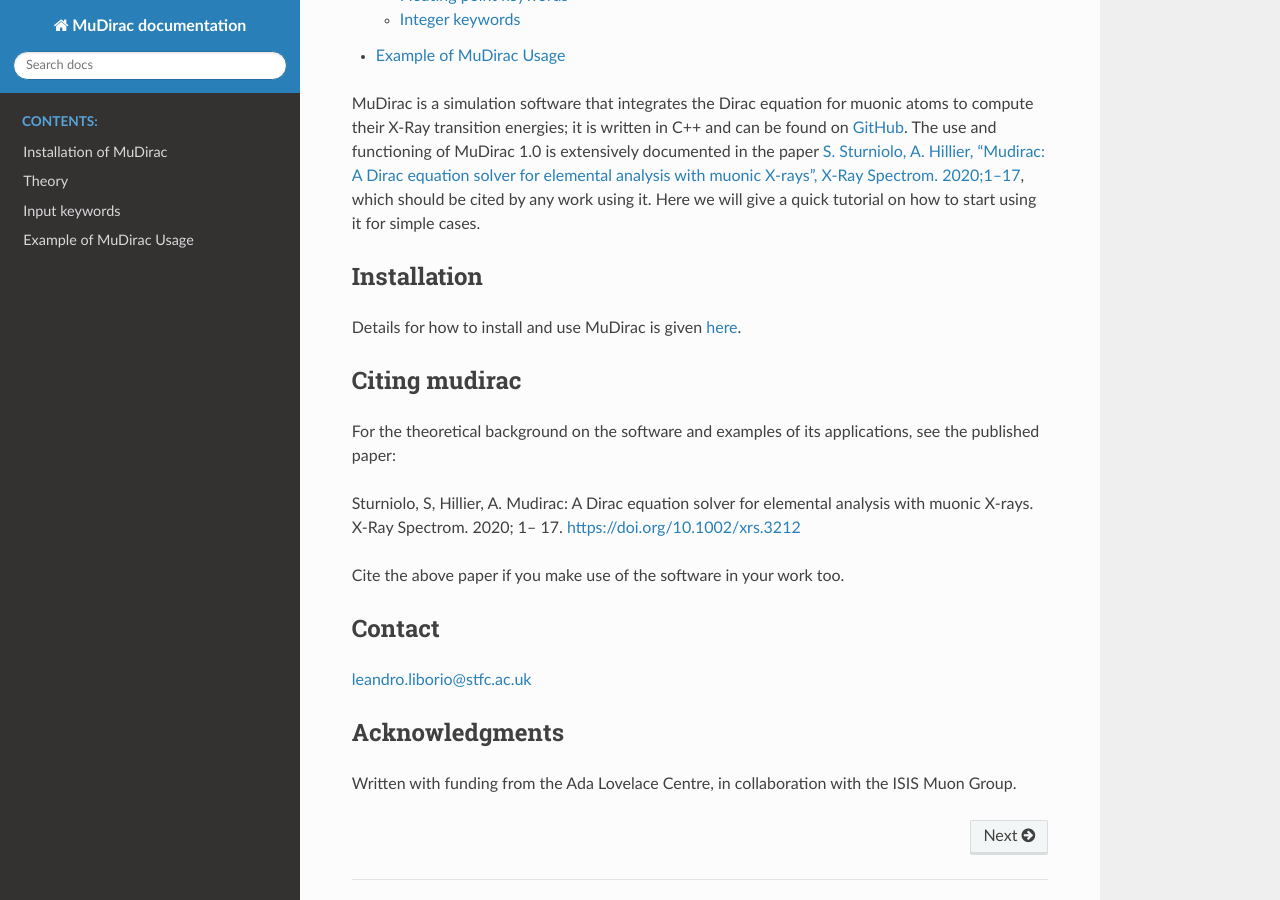
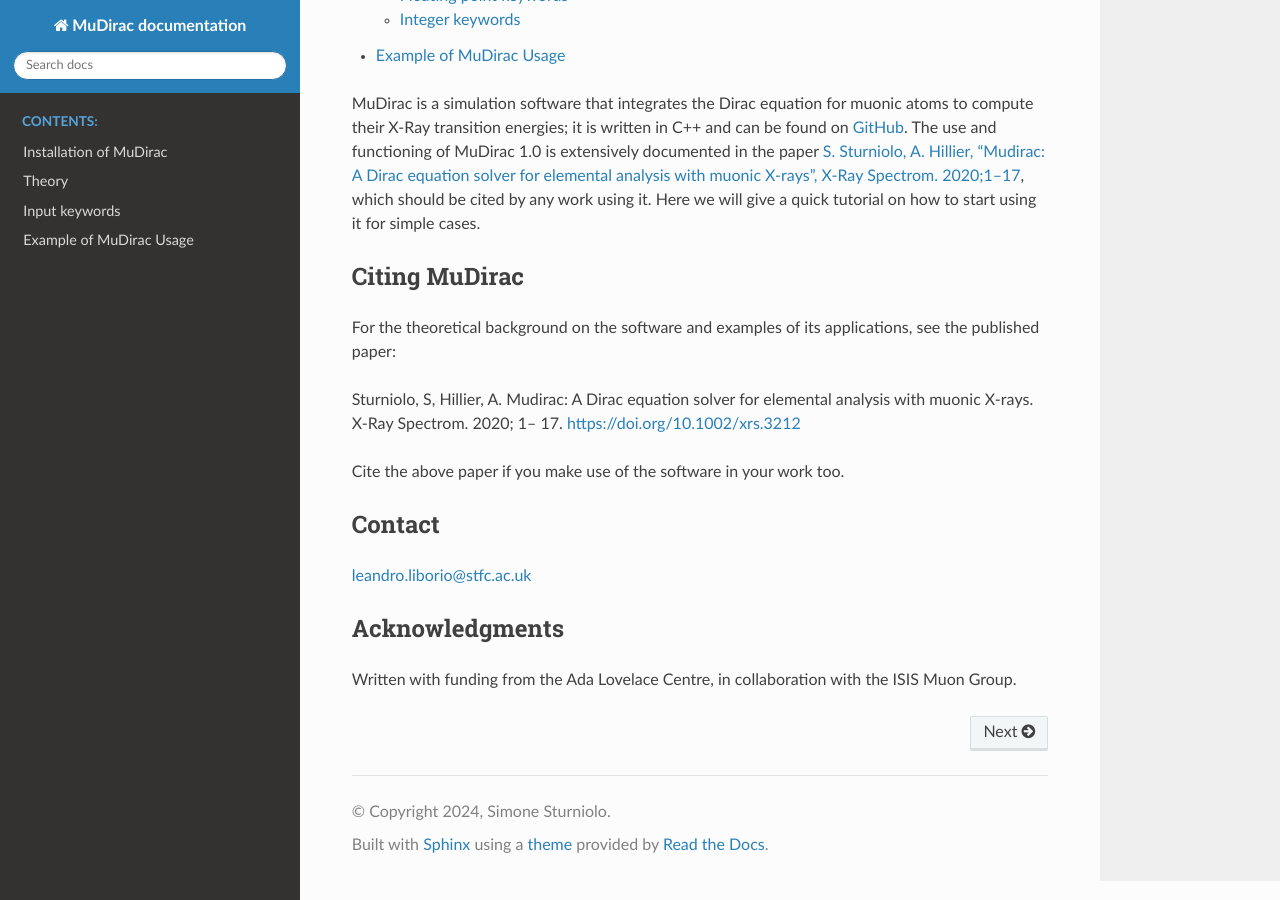
Before and after one commit to muon-spectroscopy-computational-project/mudirac, a Sphinx documentation site: the page built from docs/source/index.rst, in a window 1280 px wide and 900 px high, scrolled down 476 px. Built offline with Sphinx 7.4.7 and the Read the Docs theme 2.0.0, drawn with Linux system fonts in a browser that asks for light colours.

Commit message:
Update index.rst
addressed Patrick's comments

```diff
--- a/docs/source/index.rst
+++ b/docs/source/index.rst
@@ -14,12 +14,7 @@
 
 MuDirac is a simulation software that integrates the Dirac equation for muonic atoms to compute their X-Ray transition energies; it is written in C++ and can be found on `GitHub <https://github.com/muon-spectroscopy-computational-project/mudirac>`_. The use and functioning of MuDirac 1.0 is extensively documented in the paper `S. Sturniolo, A. Hillier, "Mudirac: A Dirac equation solver for elemental analysis with muonic X-rays", X-Ray Spectrom. 2020;1–17 <https://onlinelibrary.wiley.com/doi/full/10.1002/xrs.3212>`_, which should be cited by any work using it. Here we will give a quick tutorial on how to start using it for simple cases.
 
-Installation
--------------
-Details for how to install and use MuDirac is given :doc:`here <installation>`.
-
-
-Citing mudirac
+Citing MuDirac
 ---------------
 For the theoretical background on the software and examples of its applications, see the published paper:
 
```
